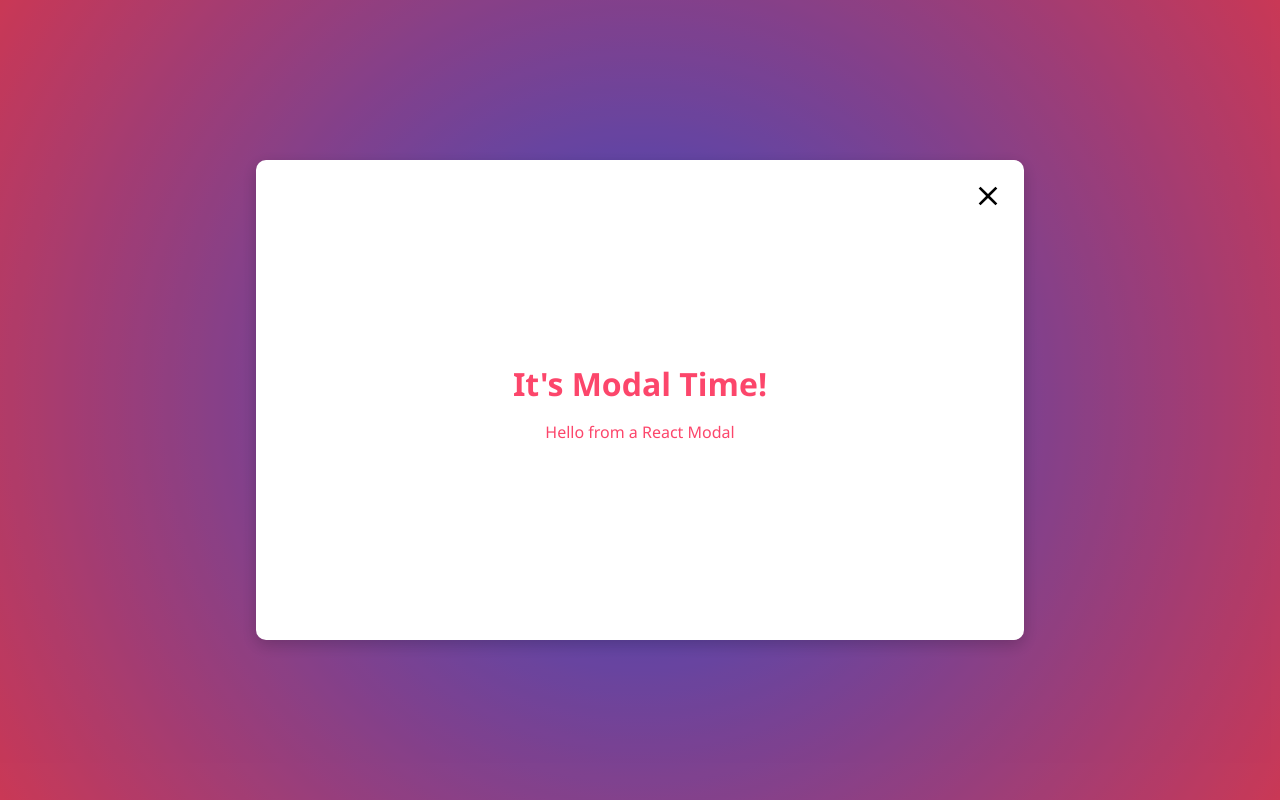
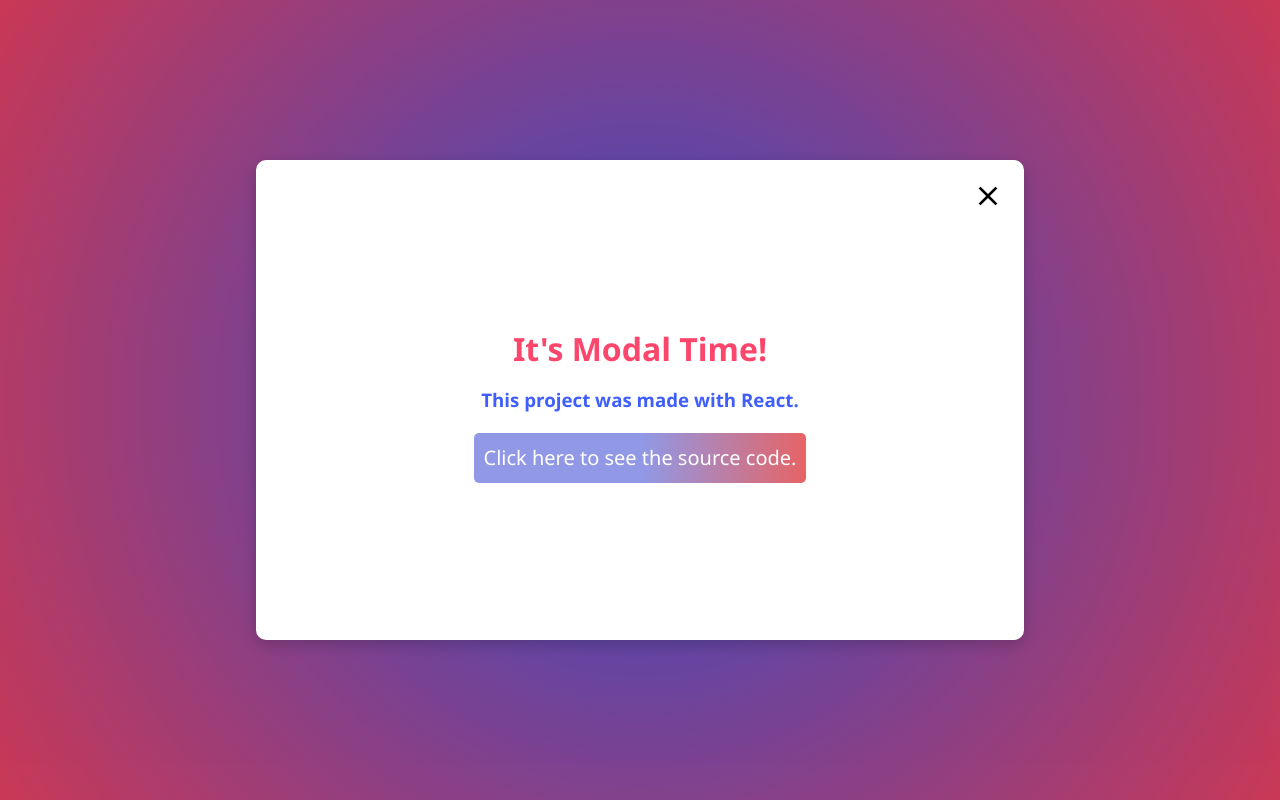
Before and after one commit to AngelaMaC/modalProject, a React (Create React App) app: page / in a window 1280 px wide. Both pictures are taken after a click on the button "Click Me". Built offline with nearby package versions, Linux system fonts and the light colour scheme.

Commit message:
Added hover styling and link to source code

```diff
--- a/src/App.js
+++ b/src/App.js
@@ -1,5 +1,5 @@
 import { useState } from 'react';
-import { Modal } from './components/Modal'
+import { Modal } from './components/Modal';
 import styled from 'styled-components';
 import { GlobalStyle } from './globalStyles';
 
@@ -23,7 +23,6 @@ const Button = styled.button`
   font-size: 25px;
   font-family: inherit;
 `
-
 function App() {
   const [showModal, setShowModal] = useState(false)
 
--- a/src/components/Modal.js
+++ b/src/components/Modal.js
@@ -1,5 +1,5 @@
 import styled from 'styled-components';
-import { useRef } from 'react';
+import { useRef, useState } from 'react';
 import { MdClose } from 'react-icons/md';
 
 const Background = styled.div`
@@ -18,15 +18,12 @@ const ModalWrapper = styled.div`
     box-shadow: 0 5px 16px rgba(0, 0, 0, 0.2);
     background: #fff;
     color: #000;
-    /* display: grid;
-    grid-template-columns: 1fr 1fr; */
     display: flex;
     justify-content: center;
     position: relative;
     z-index: 10;
     border-radius: 10px;
 `
-
 const ModalContent = styled.div`
     display: flex;
     flex-direction: column;
@@ -48,6 +45,25 @@ const CloseModalButton = styled(MdClose)`
 `
 
 export const Modal = ({ showModal, setShowModal }) => {
+    const [isHover, setIsHover] = useState(false);
+
+    const handleMouseEnter = () => {
+        setIsHover(true);
+    }
+
+    const handleMouseLeave = () => {
+        setIsHover(false);
+    }
+
+    const linkHover = {
+        fontSize: '20px',
+        padding: '5px 10px',
+        marginTop: '15px',
+        borderRadius: '5px',
+        boxShadow: '5px 5px 10px -20px rgba(0,0,0,0.75)',
+        backgroundImage: isHover ? 'linear-gradient(45deg, #fbc2eb 0%, #e66465 51%, #9198e5 100%)' : 'linear-gradient(90deg, #9198e5 51%,#e66465 100%,#fbc2eb 0%)'
+    }
+
     const modalRef = useRef();
 
     const closeModal = (e) => {
@@ -63,7 +79,16 @@ export const Modal = ({ showModal, setShowModal }) => {
                     <ModalWrapper showModal={showModal}>
                         <ModalContent>
                             <h1>It's Modal Time!</h1>
-                            <p>Hello from a React Modal</p>
+                            <h3 style={{ color: 'rgb(63, 94, 251)' }}>This project was made with React.</h3>
+                            <div
+                                style={linkHover}
+                                onMouseEnter={handleMouseEnter} onMouseLeave={handleMouseLeave}>
+                                <a href='https://github.com/AngelaMaC/modalProject'
+                                    target='blank'
+                                    rel='noopener noreferrer'
+                                    style={{ textDecoration: 'none', color: 'white' }}
+                                >Click here to see the source code.</a>
+                            </div>
                         </ModalContent>
                         <CloseModalButton aria-label='Close modal' onClick={() => setShowModal(prev => !prev)} />
                     </ModalWrapper>
```
